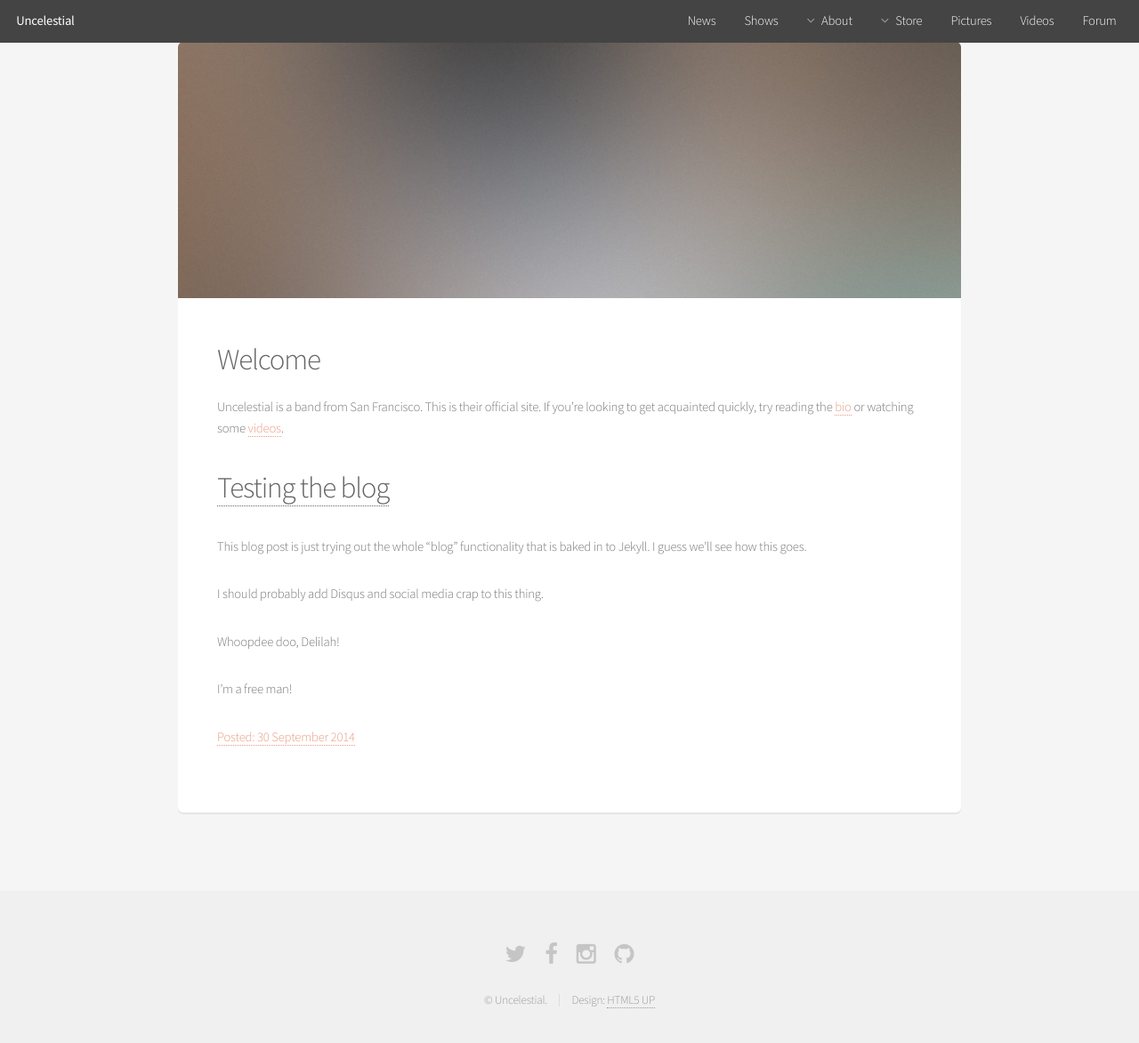
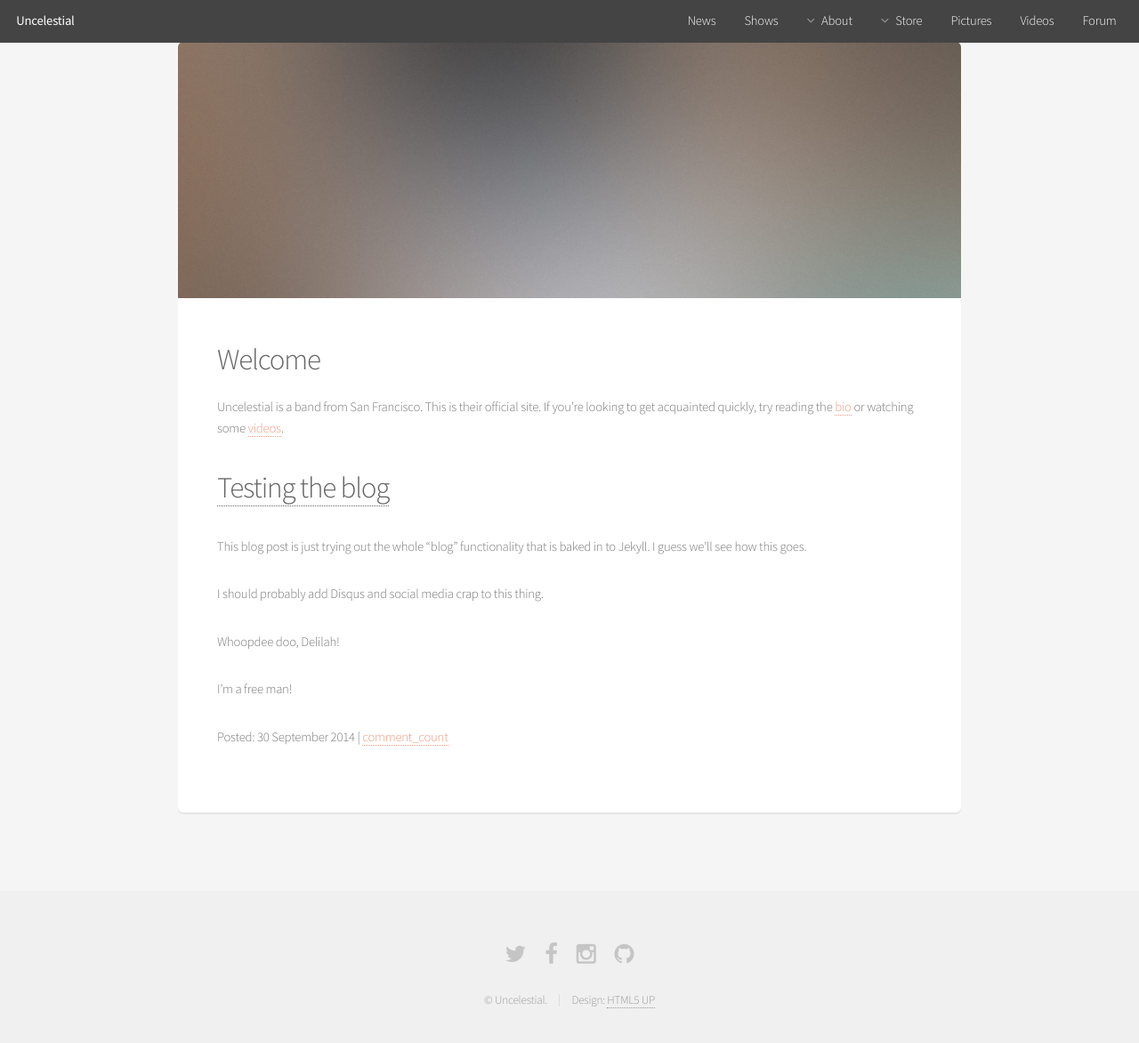
Before and after one commit to tvconefive/uncelestial.github.io, a Jekyll site: the page built from index.md, in a window 1280 px wide and 1219 px high. Shown: the top 1172 px of the window at 89% size. Built offline with Jekyll 4.4.1, drawn with Linux system fonts in a browser that asks for light colours; comment, search, counter and statistics services are not loaded.

Commit message:
Update index.md

```diff
--- a/index.md
+++ b/index.md
@@ -14,5 +14,5 @@ to get acquainted quickly, try reading the [bio](/about) or watching some [video
 {% for post in site.posts %}
 <h2><a href="{{ post.url }}">{{ post.title }}</a></h2>
 <p>{{ post.content }}</p>
-<p><a href="{{ post.url }}#disqus_thread">Posted: {{ post.date | date: "%-d %B %Y" }}</a></p>
+<p>Posted: {{ post.date | date: "%-d %B %Y" }} | <a href="{{ post.url }}#disqus_thread">comment_count</a></p>
 {% endfor %}
```
